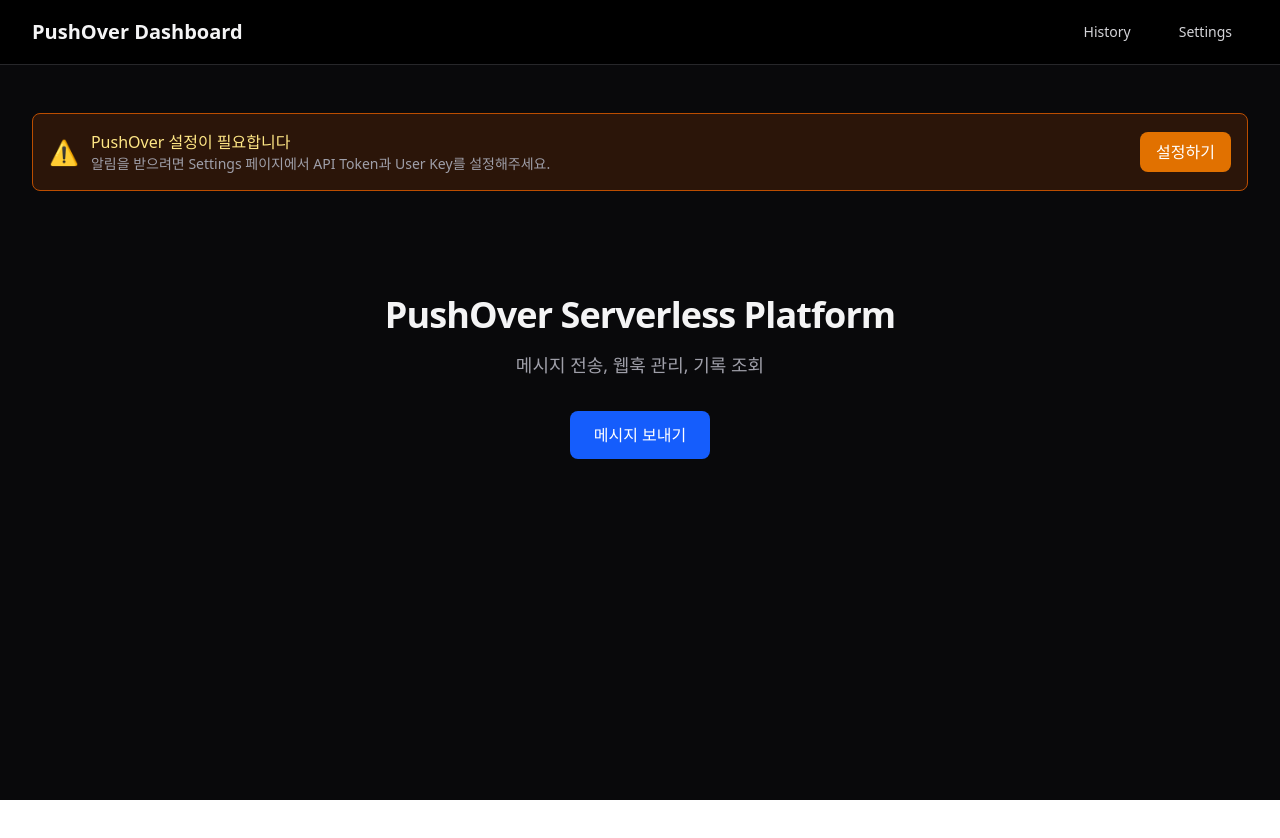
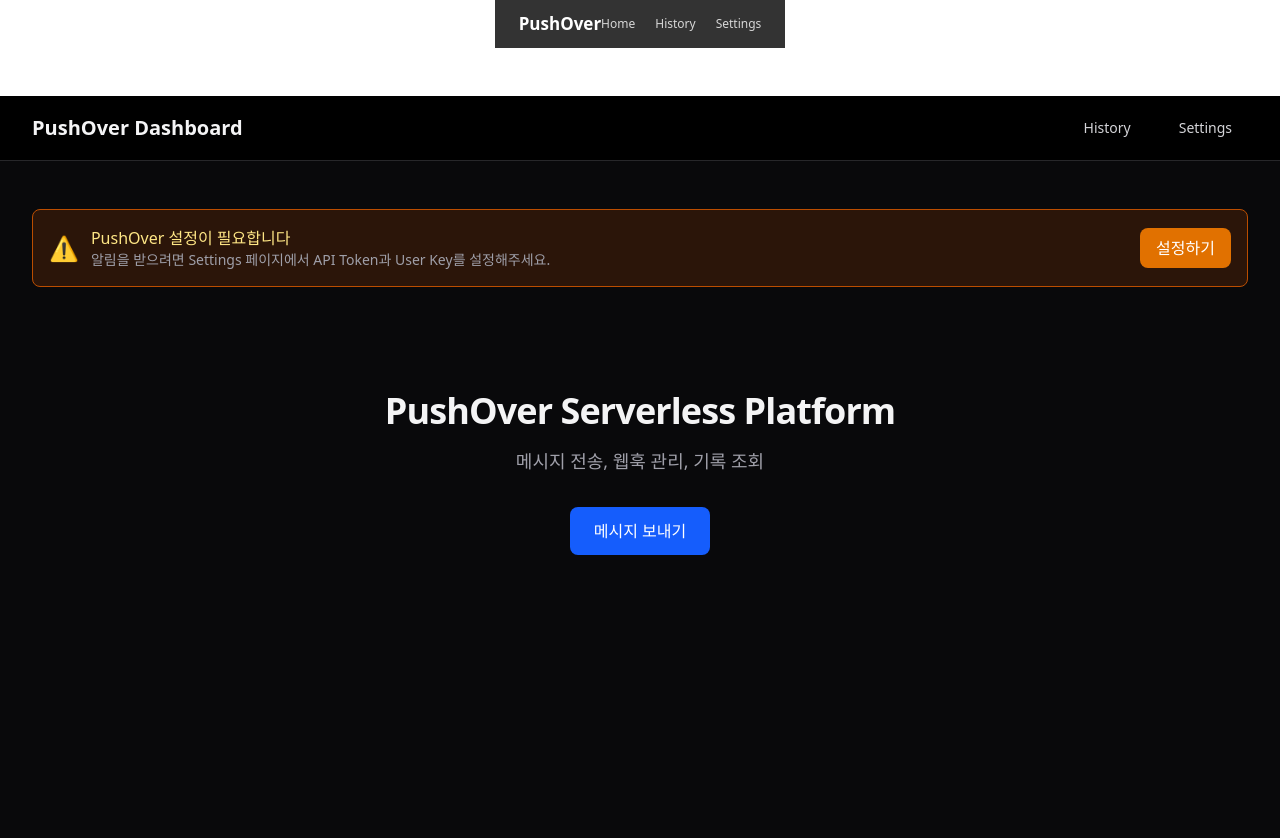
Before and after one commit to deuxksy/PushOver, a Next.js app in the folder dashboard/: page / in a window 1280 px wide. Shown: the top 838 px of the page. Before the commit the page ends 800 px from the top, so only its background shows below. Built offline with nearby package versions, Linux system fonts and the light colour scheme.

Commit message:
feat: GlassNav 공유 컴포넌트 생성 및 layout.tsx 통합

```diff
--- a/dashboard/src/app/layout.tsx
+++ b/dashboard/src/app/layout.tsx
@@ -1,20 +1,10 @@
-import type { Metadata } from "next";
-import { Geist, Geist_Mono } from "next/font/google";
-import "./globals.css";
-
-const geistSans = Geist({
-  variable: "--font-geist-sans",
-  subsets: ["latin"],
-});
-
-const geistMono = Geist_Mono({
-  variable: "--font-geist-mono",
-  subsets: ["latin"],
-});
+import type { Metadata } from 'next';
+import { GlassNav } from '@/components/GlassNav';
+import './globals.css';
 
 export const metadata: Metadata = {
-  title: "Create Next App",
-  description: "Generated by create next app",
+  title: 'PushOver Dashboard',
+  description: 'PushOver Serverless Platform',
 };
 
 export default function RootLayout({
@@ -23,11 +13,11 @@ export default function RootLayout({
   children: React.ReactNode;
 }>) {
   return (
-    <html
-      lang="en"
-      className={`${geistSans.variable} ${geistMono.variable} h-full antialiased`}
-    >
-      <body className="min-h-full flex flex-col">{children}</body>
+    <html lang="ko" className="antialiased">
+      <body className="min-h-full flex flex-col">
+        <GlassNav />
+        <main className="pt-12">{children}</main>
+      </body>
     </html>
   );
 }
--- /dev/null
+++ b/dashboard/src/components/GlassNav.tsx
@@ -0,0 +1,74 @@
+'use client';
+
+import { useState } from 'react';
+import Link from 'next/link';
+import { usePathname } from 'next/navigation';
+
+const NAV_LINKS = [
+  { href: '/', label: 'Home' },
+  { href: '/history', label: 'History' },
+  { href: '/settings', label: 'Settings' },
+];
+
+export function GlassNav() {
+  const pathname = usePathname();
+  const [menuOpen, setMenuOpen] = useState(false);
+
+  return (
+    <nav
+      className="sticky top-0 z-50 h-12 flex items-center justify-between px-6 max-w-[980px] mx-auto"
+      style={{
+        background: 'rgba(0, 0, 0, 0.8)',
+        backdropFilter: 'saturate(180%) blur(20px)',
+        WebkitBackdropFilter: 'saturate(180%) blur(20px)',
+      }}
+      aria-label="Main navigation"
+    >
+      <Link href="/" className="text-white font-semibold" style={{ fontSize: '17px' }}>
+        PushOver
+      </Link>
+
+      {/* Desktop links */}
+      <div className="hidden sm:flex gap-5">
+        {NAV_LINKS.map((link) => (
+          <Link
+            key={link.href}
+            href={link.href}
+            className="text-white/80 hover:text-white hover:underline"
+            style={{ fontSize: '12px' }}
+          >
+            {link.label}
+          </Link>
+        ))}
+      </div>
+
+      {/* Mobile hamburger */}
+      <button
+        className="sm:hidden text-white text-lg"
+        onClick={() => setMenuOpen(!menuOpen)}
+        aria-label="Toggle menu"
+      >
+        {menuOpen ? '\u2715' : '\u2630'}
+      </button>
+
+      {/* Mobile overlay menu */}
+      {menuOpen && (
+        <div
+          className="fixed inset-0 top-12 z-40 flex flex-col items-center gap-6 pt-12"
+          style={{ background: 'rgba(0, 0, 0, 0.95)' }}
+        >
+          {NAV_LINKS.map((link) => (
+            <Link
+              key={link.href}
+              href={link.href}
+              onClick={() => setMenuOpen(false)}
+              className="text-white text-xl font-medium"
+            >
+              {link.label}
+            </Link>
+          ))}
+        </div>
+      )}
+    </nav>
+  );
+}
```
